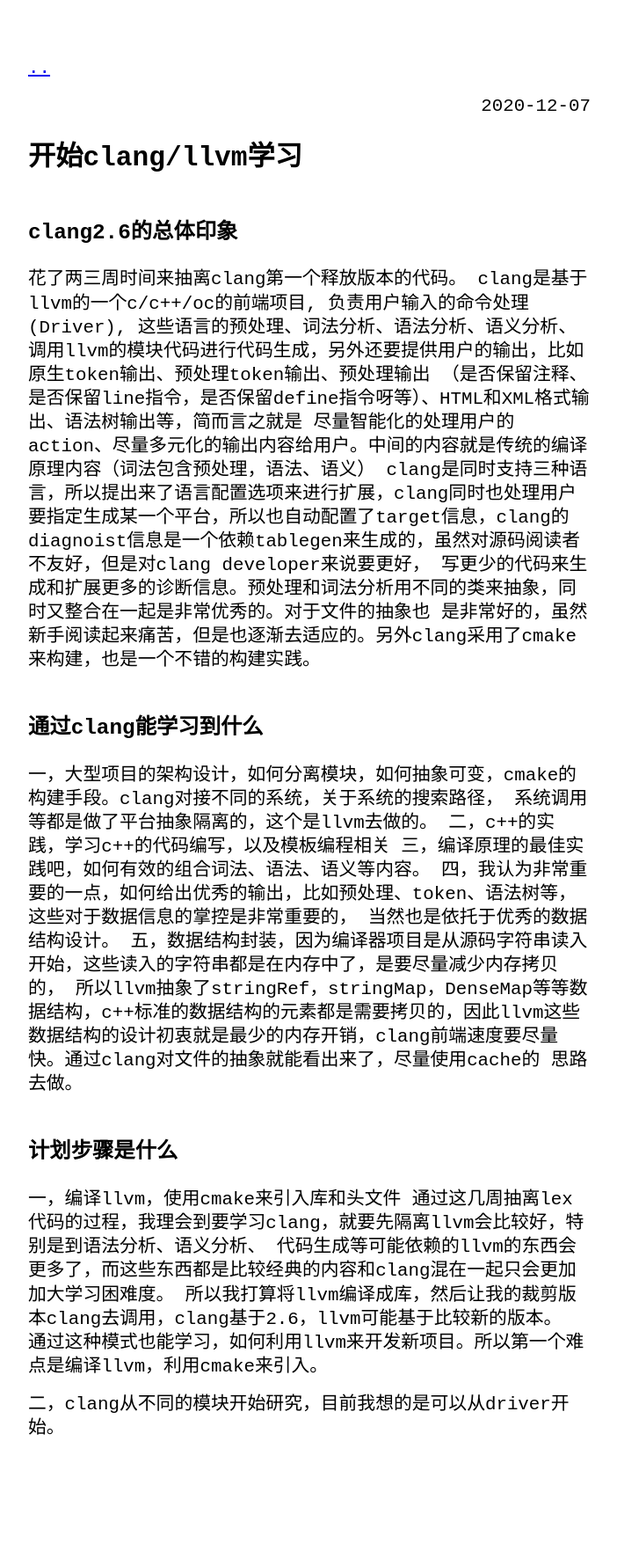
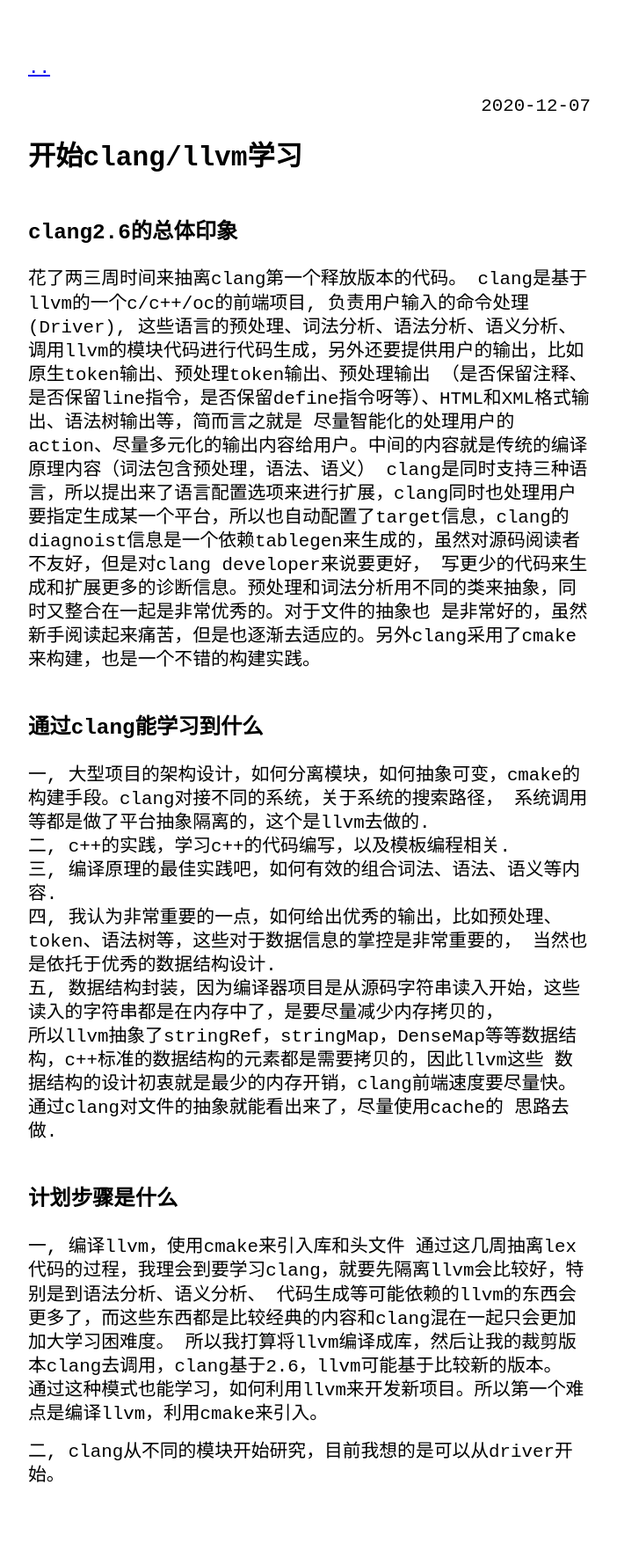
Before and after one commit to iiicp/iiicp.github.io, a Jekyll site: the page built from _posts/2020-12-07-begin-study-clang.md, in a window 1280 px wide. Shown: the whole page at 88% size, without its empty margins (288-990 px from the left). Built offline with Jekyll 4.4.1, drawn with Linux system fonts in a browser that asks for light colours; before the commit the page ends 1717 px from its top, so only the background shows below that.

```diff
--- a/_posts/2020-12-07-begin-study-clang.md
+++ b/_posts/2020-12-07-begin-study-clang.md
@@ -18,23 +18,23 @@ clang是同时支持三种语言，所以提出来了语言配置选项来进行
 
 ### 通过clang能学习到什么
 
-一，大型项目的架构设计，如何分离模块，如何抽象可变，cmake的构建手段。clang对接不同的系统，关于系统的搜索路径，
-系统调用等都是做了平台抽象隔离的，这个是llvm去做的。
-二，c++的实践，学习c++的代码编写，以及模板编程相关
-三，编译原理的最佳实践吧，如何有效的组合词法、语法、语义等内容。
-四，我认为非常重要的一点，如何给出优秀的输出，比如预处理、token、语法树等，这些对于数据信息的掌控是非常重要的，
-当然也是依托于优秀的数据结构设计。
-五，数据结构封装，因为编译器项目是从源码字符串读入开始，这些读入的字符串都是在内存中了，是要尽量减少内存拷贝的，
+一, 大型项目的架构设计，如何分离模块，如何抽象可变，cmake的构建手段。clang对接不同的系统，关于系统的搜索路径，
+系统调用等都是做了平台抽象隔离的，这个是llvm去做的.
+二, c++的实践，学习c++的代码编写，以及模板编程相关.
+三, 编译原理的最佳实践吧，如何有效的组合词法、语法、语义等内容.
+四, 我认为非常重要的一点，如何给出优秀的输出，比如预处理、token、语法树等，这些对于数据信息的掌控是非常重要的，
+当然也是依托于优秀的数据结构设计.
+五, 数据结构封装，因为编译器项目是从源码字符串读入开始，这些读入的字符串都是在内存中了，是要尽量减少内存拷贝的，
 所以llvm抽象了stringRef，stringMap，DenseMap等等数据结构，c++标准的数据结构的元素都是需要拷贝的，因此llvm这些
 数据结构的设计初衷就是最少的内存开销，clang前端速度要尽量快。通过clang对文件的抽象就能看出来了，尽量使用cache的
-思路去做。
+思路去做.
 
 ### 计划步骤是什么
 
-一，编译llvm，使用cmake来引入库和头文件
+一, 编译llvm，使用cmake来引入库和头文件
 通过这几周抽离lex代码的过程，我理会到要学习clang，就要先隔离llvm会比较好，特别是到语法分析、语义分析、
 代码生成等可能依赖的llvm的东西会更多了，而这些东西都是比较经典的内容和clang混在一起只会更加加大学习困难度。
 所以我打算将llvm编译成库，然后让我的裁剪版本clang去调用，clang基于2.6，llvm可能基于比较新的版本。
 通过这种模式也能学习，如何利用llvm来开发新项目。所以第一个难点是编译llvm，利用cmake来引入。
 
-二，clang从不同的模块开始研究，目前我想的是可以从driver开始。
+二, clang从不同的模块开始研究，目前我想的是可以从driver开始。
```
Also changed, not shown: _posts/2020-12-08-llvm-compile.md (added, +75 -0 lines).
